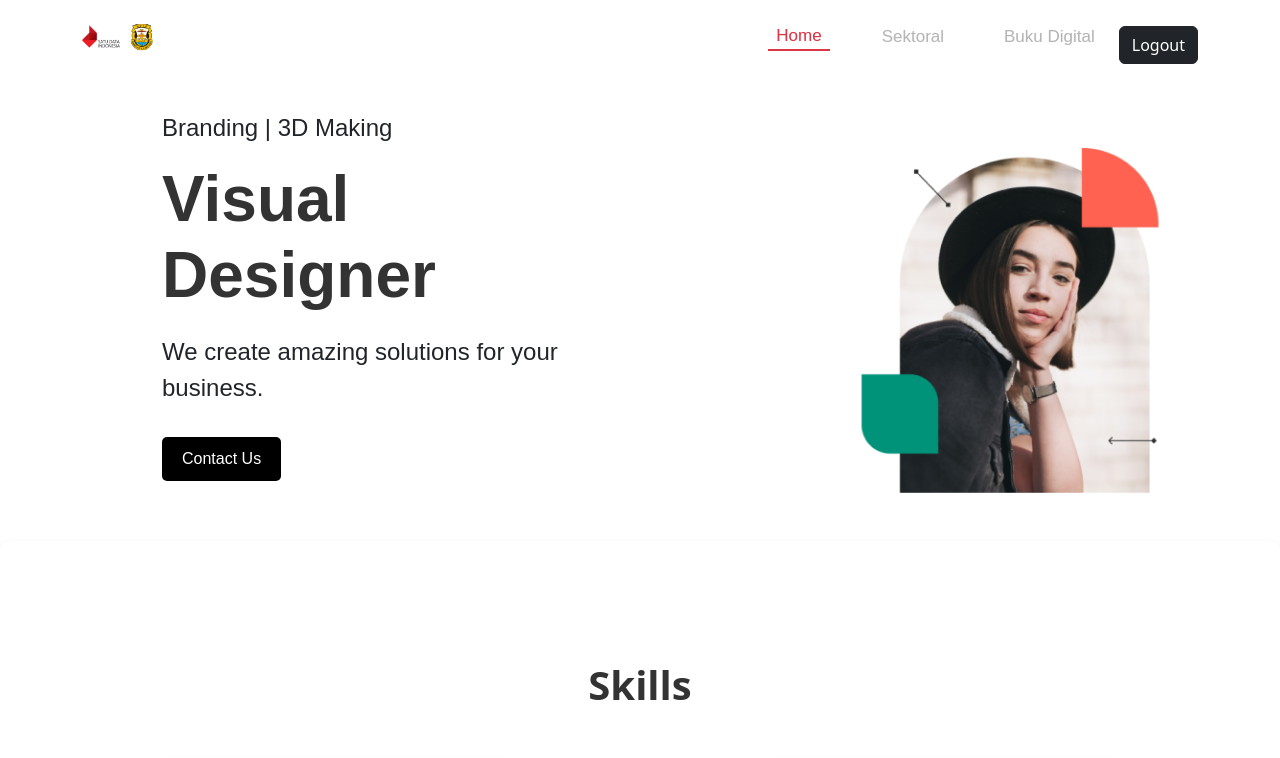
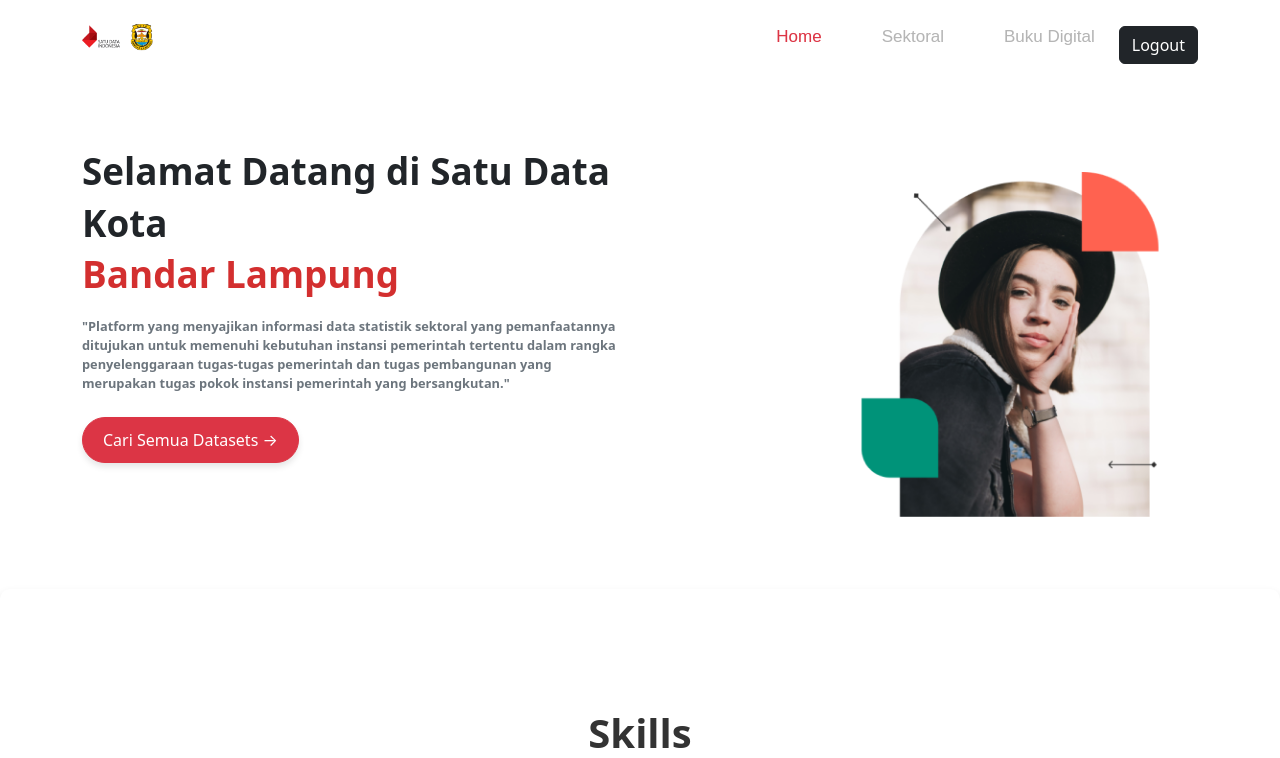
Before and after one commit to lilisky07/portoatomic, a React (Create React App) app: page / in a window 1280 px wide. Shown: the top 758 px of the page. Built offline with nearby package versions, Linux system fonts and the light colour scheme.

Commit message:
sektoral api

```diff
--- a/src/Components/Styles/BukuDigital.css
+++ b/src/Components/Styles/BukuDigital.css
@@ -2,12 +2,12 @@
   margin-top: 70px; /* Spacing between title and form */
 }
 
-.box-container p-4 {
+.container py-5 {
   margin-top: 500px;
 }
 
-.buku-digital-title {
-  margin-top: 70px;
+.text-center {
+  margin-top: 50px;
   text-align: center;
   margin-bottom: 30px;
   font-size: 2rem;
--- a/src/Components/Styles/HeaderCss.css
+++ b/src/Components/Styles/HeaderCss.css
@@ -1,39 +1,36 @@
-/* Container for branding */
-.branding-container {
-  padding-left: 80px;
-  margin-top: 50px;
+.branding-header {
+  max-width: 800px;
+  margin: 0 auto;
+}
+
+.welcome-title {
+  font-size: 2.3rem;
+  font-weight: bold;
+  line-height: 1.4;
+  text-align:  left;
+}
+
+.city-name {
+  color: #d32f2f; /* Warna merah mirip seperti pada gambar */
   text-align: left;
 }
 
-/* Title styling */
-.visual-designer-title {
-  font-family: 'Poppins', sans-serif; /* Poppins font */
-  font-size: 4rem; /* Larger font size for visual impact */
-  font-weight: 600; /* Bold text */
-  color: #333; /* Darker text color */
-  margin-bottom: 20px;
+.description-text {
+  font-size: 0.8rem;
+  color: #6c757d; /* Warna abu-abu ringan */
+  margin-top: 1rem;
+  text-align: left;
 }
 
-/* Text styling */
-.branding-container .text {
-  font-family: 'Poppins', sans-serif;
-  font-size: 1.50rem; /* Slightly larger text */
-  color: #555; /* Light color for text */
-  margin-bottom: 15px;
+button.btn-danger {
+  font-size: 1rem;
+  padding: 10px 20px;
+  border-radius: 50px;
+  box-shadow: 0 4px 6px rgba(0, 0, 0, 0.1);
+  align-items: left;
 }
 
-/* Button styling */
-.branding-container .btn {
-  font-family: 'Poppins', sans-serif;
-  padding: 10px 20px;
-  font-size: 1rem;
-  background-color: rgb(0, 0, 0); /* Example color */
-  color: white;
-  border: none;
-  border-radius: 5px;
-  cursor: pointer;
+.button-container {
+  display: flex;
+  justify-content: flex-start; /* Geser tombol ke kiri */
 }
-
-.branding-container .btn:hover {
-  background-color: rgb(38, 38, 38);
-}
--- a/src/Components/Styles/Navbarc.css
+++ b/src/Components/Styles/Navbarc.css
@@ -28,7 +28,7 @@
 
 .custom-navbar .nav-link.active {
   color: #dc3545; /* Red color for active link */
-  border-bottom: 2px solid #dc3545; /* Optional: underline for active link */
+  /* border-bottom: 2px solid #dc3545; Optional: underline for active link */
 }
 
 .custom-navbar .nav-link:hover {
--- a/src/Components/Styles/NotFoundPage.css
+++ b/src/Components/Styles/NotFoundPage.css
@@ -11,6 +11,7 @@
 .not-found-content {
   max-width: 50%;
   text-align: left;
+  padding-left: 100px;
 }
 
 .not-found-content h1 {
@@ -38,6 +39,7 @@
 
 .not-found-image {
   max-width: 45%;
+  padding-right: 80px;
 }
 
 .not-found-image img {
--- a/src/Components/molecules/Header.js
+++ b/src/Components/molecules/Header.js
@@ -1,16 +1,22 @@
 import React from 'react';
-import Text from '../atoms/Text.js';
-import Title from '../atoms/Title.js';
-import Button from '../atoms/Button.js';
-import '../Styles/HeaderCss.css';
+import '../Styles/HeaderCss.css'; // Pastikan file CSS ada
 
 const Branding = () => {
   return (
-    <div className="branding-container">
-      <Text content="Branding | 3D Making" className="text" />
-      <Title text="Visual Designer" level={1} className="visual-designer-title" />
-      <Text content="We create amazing solutions for your business." className="text" />
-      <Button label="Contact Us" className="btn btn-dark mt-3" />
+    <div className="branding-header text-center py-5">
+      <h1 className="welcome-title">
+        Selamat Datang di Satu Data Kota <br />
+        <span className="city-name">Bandar Lampung</span>
+      </h1>
+      <p className="description-text mt-3">
+        "Platform yang menyajikan informasi data statistik sektoral yang pemanfaatannya ditujukan untuk memenuhi kebutuhan instansi pemerintah tertentu dalam rangka penyelenggaraan tugas-tugas pemerintah dan tugas
+        pembangunan yang merupakan tugas pokok instansi pemerintah yang bersangkutan."
+      </p>
+      <div className="button-container mt-4">
+        <button className="btn btn-danger custom-button">
+          Cari Semua Datasets →
+        </button>
+      </div>
     </div>
   );
 };
--- a/src/Components/pages/Sektoral.js
+++ b/src/Components/pages/Sektoral.js
@@ -1,5 +1,5 @@
 import React, { useState, useEffect } from 'react';
-import "../Styles/Sektoral.css"; // Ensure your CSS is included
+import "../Styles/Sektoral.css"; // Pastikan CSS Anda disertakan
 
 const Sektoral = () => {
   const [opds, setDataOPD] = useState([]);
@@ -12,7 +12,7 @@ const Sektoral = () => {
   const [SampaiTahun, setSampaiTahun] = useState("");
   const [results, setResults] = useState([]);
 
-  // New states for pagination
+  // State baru untuk paginasi
   const [currentPage, setCurrentPage] = useState(1);
   const resultsPerPage = 20;
 
@@ -56,8 +56,7 @@ const Sektoral = () => {
     }
   };
 
-  const handleSearch = async (e) => {
-    e.preventDefault();
+  const fetchData = async (page = 1) => {
     setLoading(true);
     try {
       const baseUrl = 'http://116.206.212.234:4000/data-sektoral';
@@ -66,13 +65,14 @@ const Sektoral = () => {
         kode_urusan: selectedUrusan,
         dari_tahun: DariTahun,
         sampai_tahun: SampaiTahun,
+        page: page,            // Menambahkan halaman saat ini
+        results_per_page: resultsPerPage // Menambahkan jumlah hasil per halaman
       };
       const response = await fetch(`${baseUrl}?${new URLSearchParams(params)}`);
       if (!response.ok) throw new Error('Failed to fetch data');
       const data = await response.json();
-      setResults(data);
+      setResults(data);  // Mengupdate hasil dengan data baru dari API
       setError(null);
-      setCurrentPage(1);  // Reset to page 1 after new search
     } catch (error) {
       setError("Terjadi kesalahan saat mengambil data.");
     } finally {
@@ -80,21 +80,40 @@ const Sektoral = () => {
     }
   };
 
-  // Logic for displaying current page results
+  const handleSearch = (e) => {
+    e.preventDefault();
+    setCurrentPage(1);
+    fetchData(1);
+  };
+
+  const handleNextPage = () => {
+    if (currentPage < Math.ceil(results.length / resultsPerPage)) {
+      setCurrentPage(prevPage => {
+        const newPage = prevPage + 1;
+        fetchData(newPage); // Memanggil fetchData setelah currentPage diperbarui
+        return newPage;
+      });
+    }
+  };
+
+  const handlePreviousPage = () => {
+    if (currentPage > 1) {
+      setCurrentPage(prevPage => {
+        const newPage = prevPage - 1;
+        fetchData(newPage); // Memanggil fetchData setelah currentPage diperbarui
+        return newPage;
+      });
+    }
+  };
+
+
+  // Logika untuk menampilkan hasil halaman saat ini
   const indexOfLastResult = currentPage * resultsPerPage;
   const indexOfFirstResult = indexOfLastResult - resultsPerPage;
   const currentResults = results.slice(indexOfFirstResult, indexOfLastResult);
 
-  // Logic for page numbers
+  // Logika untuk nomor halaman
   const totalPages = Math.ceil(results.length / resultsPerPage);
-
-  const handleNextPage = () => {
-    if (currentPage < totalPages) setCurrentPage(currentPage + 1);
-  };
-
-  const handlePreviousPage = () => {
-    if (currentPage > 1) setCurrentPage(currentPage - 1);
-  };
 
   return (
     <div className="sektoral-container">
@@ -140,7 +159,8 @@ const Sektoral = () => {
                   <th>Kode DSSD</th>
                   <th>Uraian DSSD</th>
                   <th>Satuan</th>
-                <th>2022</th>
+                  <th>Jenis</th>
+                  <th>Kategori</th>
                 </tr>
               </thead>
               <tbody>
@@ -150,13 +170,14 @@ const Sektoral = () => {
                     <td>{result.kode_dssd}</td>
                     <td>{result.uraian_dssd}</td>
                     <td>{result.satuan}</td>
-                  <td>{result.data_tahun_2022}</td>
+                    <td>{result.jenis_string}</td>
+                    <td>{result.kategori_string}</td>
                   </tr>
                 ))}
               </tbody>
             </table>
 
-          {/* Pagination Controls */}
+            {/* Kontrol Paginasi */}
             <div className="pagination-controls">
               <button onClick={handlePreviousPage} disabled={currentPage === 1}>Previous</button>
               <span>Page {currentPage} of {totalPages}</span>
@@ -166,7 +187,6 @@ const Sektoral = () => {
         )}
       </div>
     </div>
-
   );
 };
 
```
Also changed, not shown: src/Components/pages/BukuDigital.js (+43 -32 lines). Lines whose indentation alone changed are shown as unchanged.
